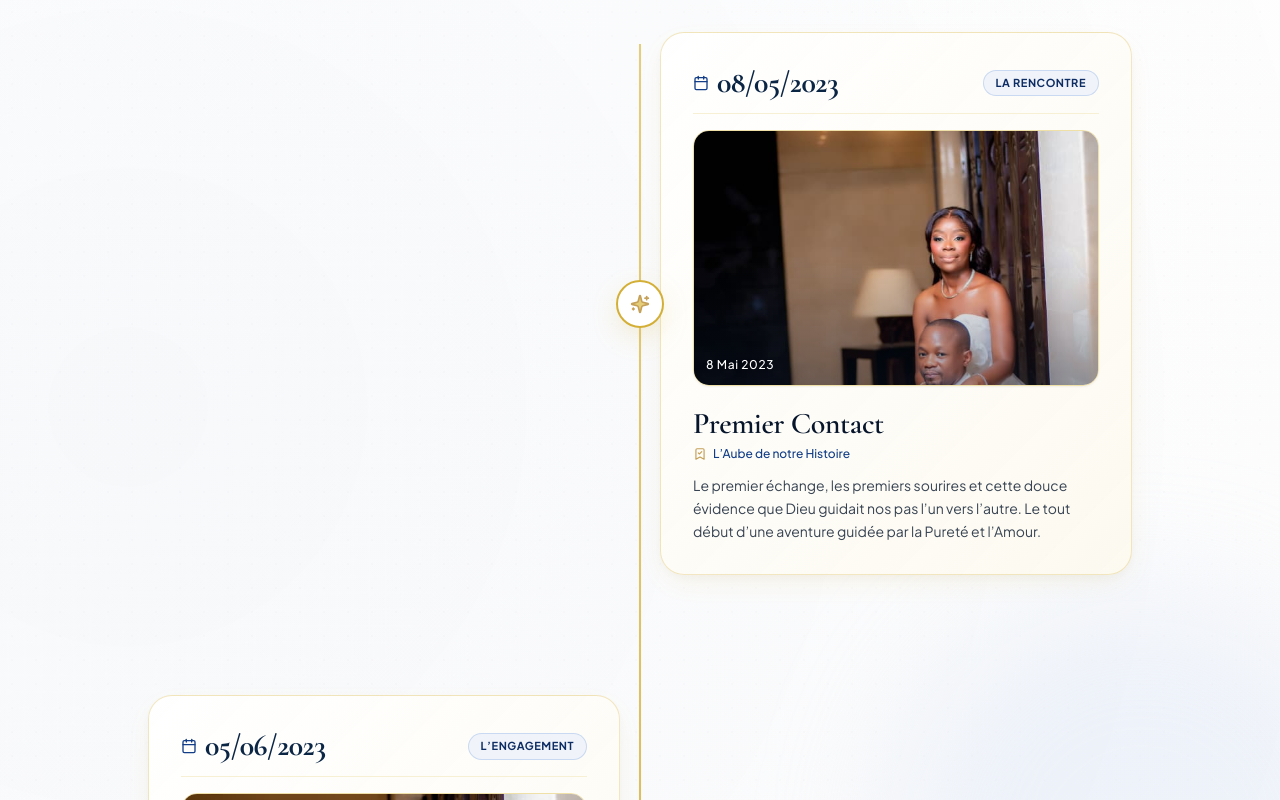
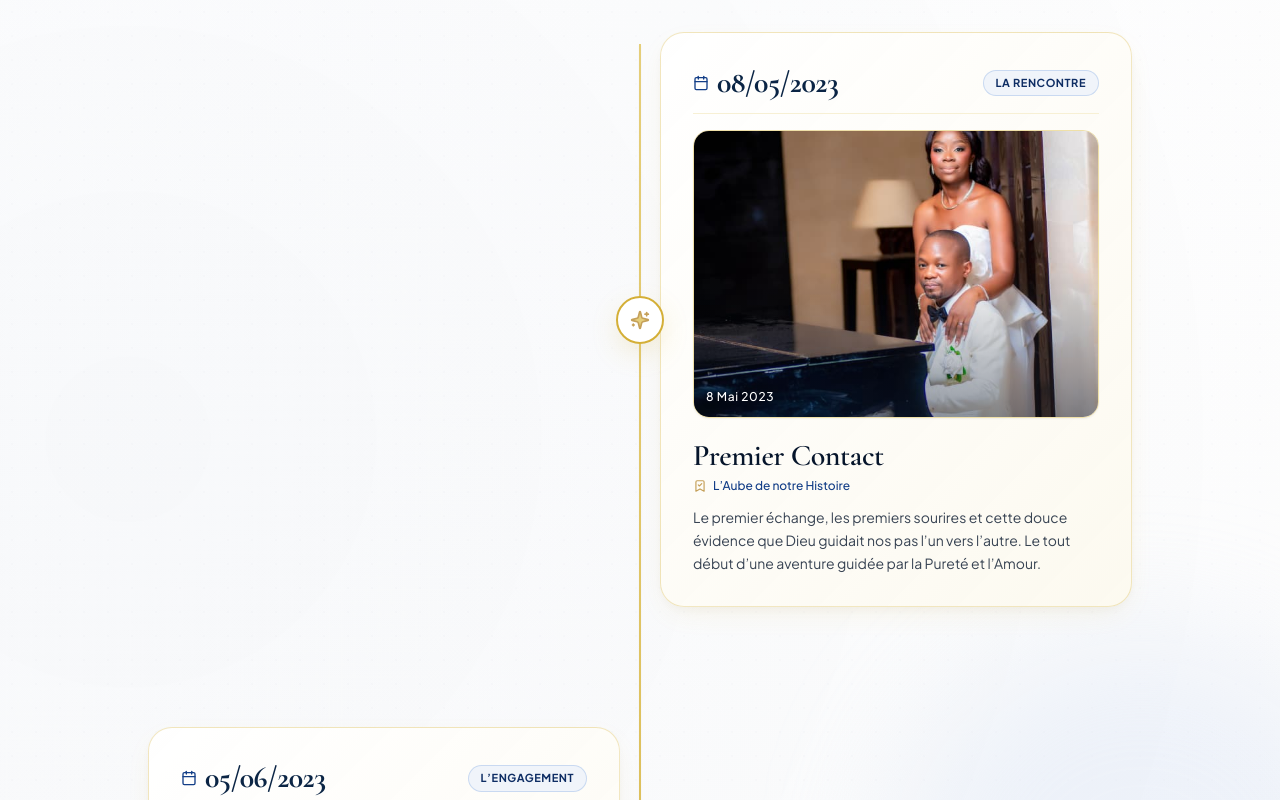
Before and after one commit to Gladjd/Rad-ne-Kevin, a Next.js app: page / in a window 1280 px wide. Shown: the part 1320-2120 px from the top of the page. Built offline with nearby package versions, Linux system fonts and the light colour scheme; no server answers; the database is empty.

Commit message:
fix(ui): adjust photo focal points and centering to perfectly reveal faces across all milestones

```diff
--- a/src/components/admin/PhotoModerationCard.tsx
+++ b/src/components/admin/PhotoModerationCard.tsx
@@ -123,6 +123,7 @@ export const PhotoModerationCard: React.FC = () => {
                     src={photo.url}
                     alt={photo.caption || 'Photo'}
                     className="w-full h-full object-cover"
+                    style={{ objectPosition: 'center 35%' }}
                   />
                   <div className="absolute top-3 right-3">
                     {photo.statut === 'en_attente' && (
--- a/src/components/public/StoryTimeline.tsx
+++ b/src/components/public/StoryTimeline.tsx
@@ -11,6 +11,7 @@ export interface MilestoneItem {
   subtitle: string;
   description: string;
   image: string;
+  imagePosition?: string;
   tag: string;
 }
 
@@ -23,6 +24,7 @@ export const REAL_STORY_MILESTONES: MilestoneItem[] = [
     description:
       'Le premier échange, les premiers sourires et cette douce évidence que Dieu guidait nos pas l’un vers l’autre. Le tout début d’une aventure guidée par la Pureté et l’Amour.',
     image: '/img/couple-1.jpg',
+    imagePosition: 'center 28%',
     tag: 'La Rencontre',
   },
   {
@@ -33,6 +35,7 @@ export const REAL_STORY_MILESTONES: MilestoneItem[] = [
     description:
       'L’officialisation de nos sentiments et l’engagement de marcher ensemble. Une promesse d’amour sincère, portée par la foi et la complicité grandissante.',
     image: '/img/couple-4.jpg',
+    imagePosition: 'center 58%',
     tag: 'L’Engagement',
   },
   {
@@ -43,6 +46,7 @@ export const REAL_STORY_MILESTONES: MilestoneItem[] = [
     description:
       'En ce jour béni d’anniversaire, notre projet de vie s’est illuminé. Une demande émouvante et la décision sacrée d’unir nos cœurs devant Dieu et nos familles.',
     image: '/img/couple-14.jpg',
+    imagePosition: 'center 32%',
     tag: 'Le Grand OUI',
   },
   {
@@ -53,6 +57,7 @@ export const REAL_STORY_MILESTONES: MilestoneItem[] = [
     description:
       'L’union précieuse de nos deux familles dans le respect chaleureux de nos traditions, un moment empreint de bénédictions, de partage et de respect fraternel.',
     image: '/img/couple-15.jpg',
+    imagePosition: 'center 38%',
     tag: 'Tradition & Noblesse',
   },
   {
@@ -63,6 +68,7 @@ export const REAL_STORY_MILESTONES: MilestoneItem[] = [
     description:
       'La signature officielle de notre alliance républicaine, entourés de nos témoins de vie et de nos proches, scellant juridiquement notre vie à deux.',
     image: '/img/couple-16.jpg',
+    imagePosition: 'center 32%',
     tag: 'Union Civile',
   },
 ];
@@ -158,14 +164,15 @@ export const StoryTimeline: React.FC = () => {
                       </div>
 
                       {/* Photo Preview */}
-                      <div className="relative h-56 sm:h-64 w-full rounded-2xl overflow-hidden mb-5 shadow-sm border border-gold-200 group-hover:border-gold-400 transition-colors">
+                      <div className="relative h-64 sm:h-72 w-full rounded-2xl overflow-hidden mb-5 shadow-sm border border-gold-200 group-hover:border-gold-400 transition-colors bg-zinc-100">
                         <img
                           src={milestone.image}
                           alt={milestone.title}
-                          className="w-full h-full object-cover object-top transition-transform duration-700 group-hover:scale-105"
+                          className="w-full h-full object-cover transition-transform duration-700 group-hover:scale-105"
+                          style={{ objectPosition: milestone.imagePosition || 'center 35%' }}
                           loading="lazy"
                         />
-                        <div className="absolute inset-0 bg-gradient-to-t from-royal-950/60 via-transparent to-transparent opacity-60 group-hover:opacity-40 transition-opacity" />
+                        <div className="absolute inset-0 bg-gradient-to-t from-royal-950/70 via-transparent to-transparent opacity-60 group-hover:opacity-40 transition-opacity" />
                         <div className="absolute bottom-3 left-3 text-white text-xs font-medium tracking-wider drop-shadow-md">
                           {milestone.displayDate}
                         </div>
```
